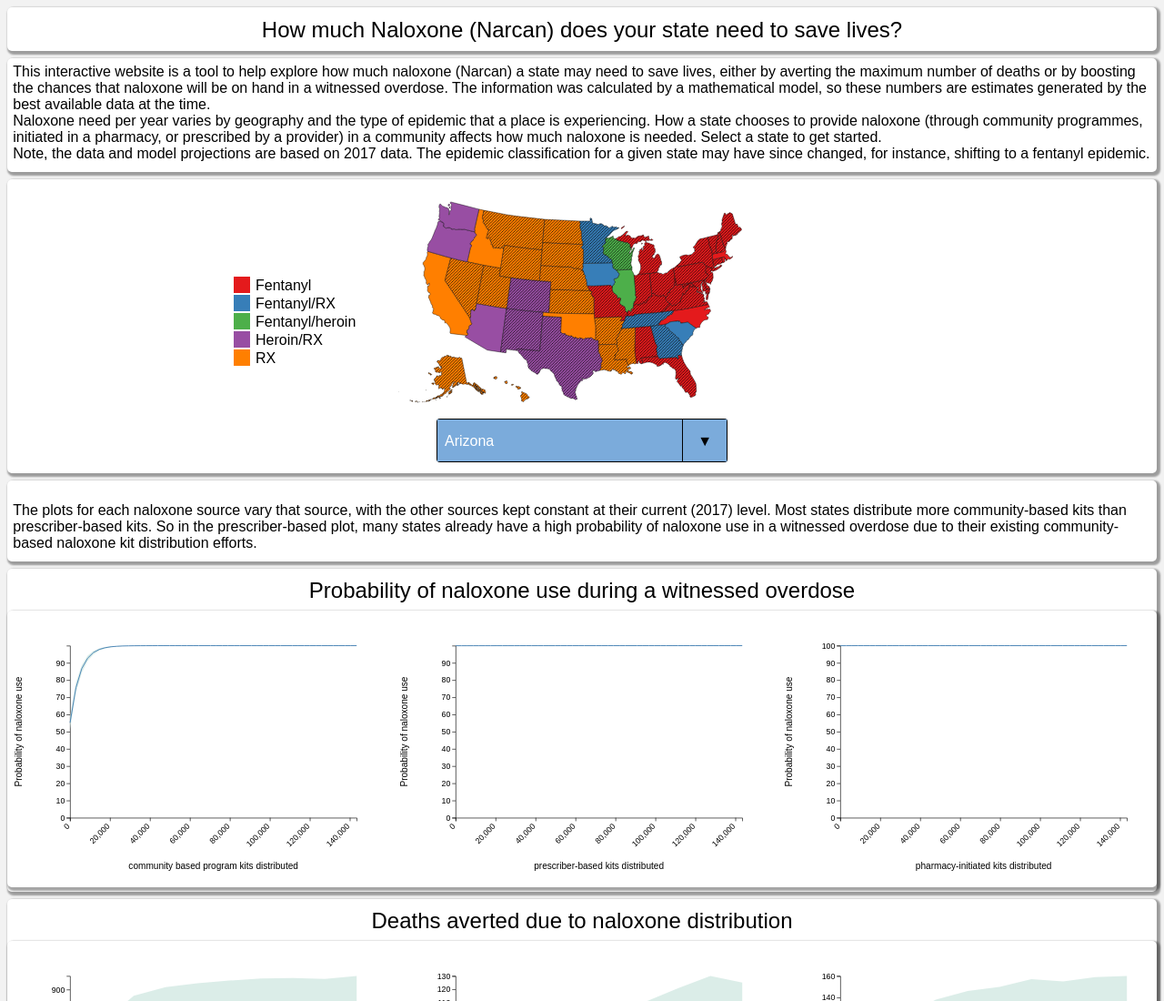
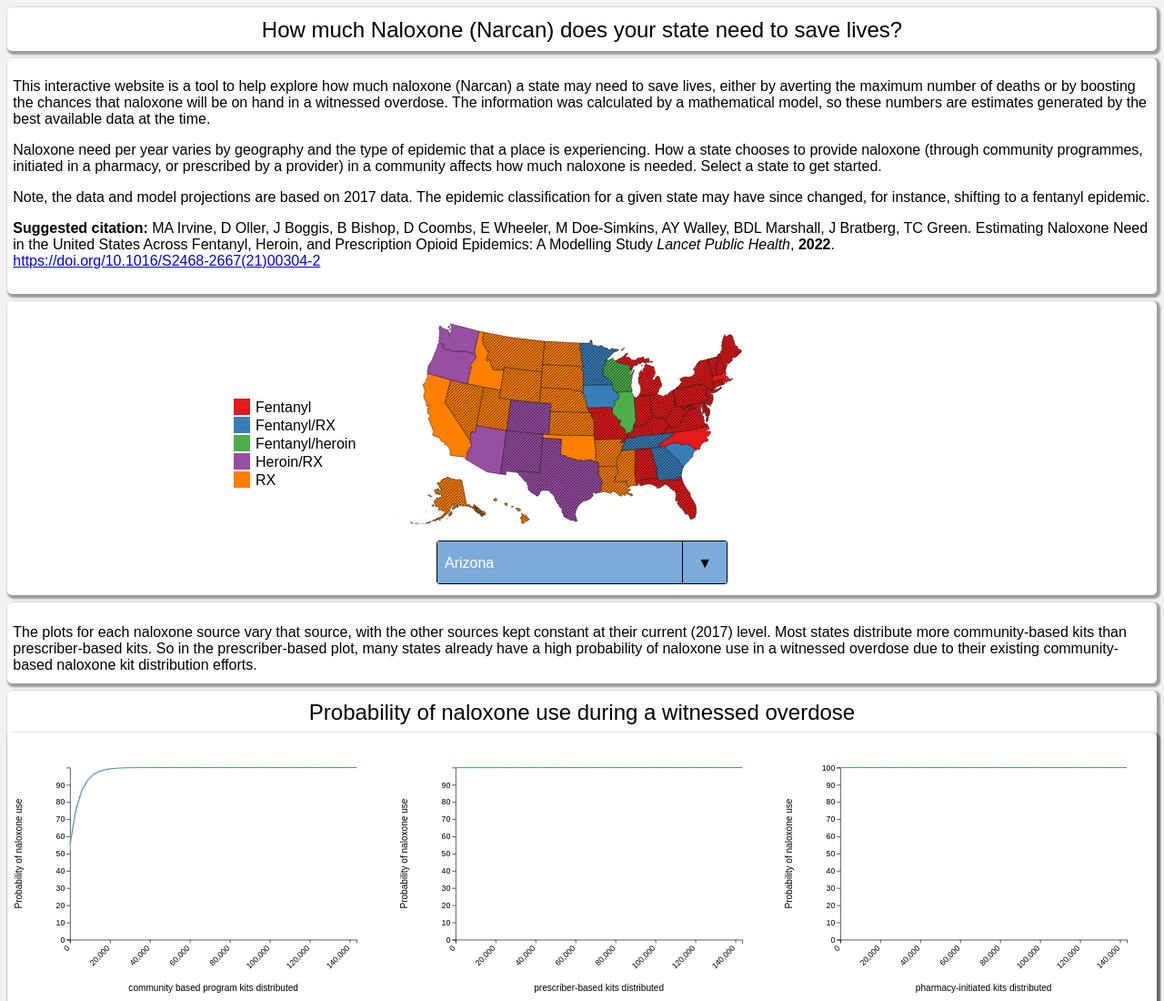
Before and after one commit to declanoller/naloxone-needed-to-save-site, a plain HTML site: page index.html in a window 1280 px wide. Shown: the top 1100 px of the page at 91% size. Drawn offline with nearby package versions, Linux system fonts and the light colour scheme.

Commit message:
Added paper citation.

```diff
--- a/index.html
+++ b/index.html
@@ -30,17 +30,29 @@
 
 <div class="container">
   <div class="item" id="header_links">
+    <p>
       This interactive website is a tool to help explore how much naloxone (Narcan) a state may need to save lives,
       either by averting the maximum number of deaths or by boosting the chances that naloxone will be on hand in a witnessed overdose.
       The information was calculated by a mathematical model, so these numbers are estimates generated by the best available data at the time.
-    <br>
+    </p>
+    <p>
       Naloxone need per year varies by geography and the type of epidemic that a place is experiencing.
       How a state chooses to provide naloxone (through community programmes, initiated in a pharmacy, or prescribed by a provider)
       in a community affects how much naloxone is needed.  Select a state to get started.
-    <br>
+    </p>
+    <p>
       Note, the data and model projections are based on 2017 data.
       The epidemic classification for a given state may have since changed, for instance, shifting to a fentanyl epidemic.
+    </p>
+    <p>
+      <b>Suggested citation:</b>
+      MA Irvine, D Oller, J Boggis, B Bishop, D Coombs, E Wheeler, M Doe-Simkins, AY Walley, BDL Marshall, J Bratberg, TC Green.
+      Estimating Naloxone Need in the United States Across Fentanyl, Heroin, and Prescription Opioid Epidemics:
+      A Modelling Study <i>Lancet Public Health</i>, <b>2022</b>.
       <br>
+      <a href="https://doi.org/10.1016/S2468-2667(21)00304-2">https://doi.org/10.1016/S2468-2667(21)00304-2</a>
+    </p>
+
 
   </div>
 </div>
@@ -62,7 +74,9 @@
 
 
   <div class="item flex-column" id="state_info_summary">
-    <div class="item"></div>
+    <div class="item">
+
+    </div>
     <div class="item">
       <div id="stats_state_label"></div>
       <div id="state_stats_overview"></div>
```
Lines whose indentation alone changed are shown as unchanged.
